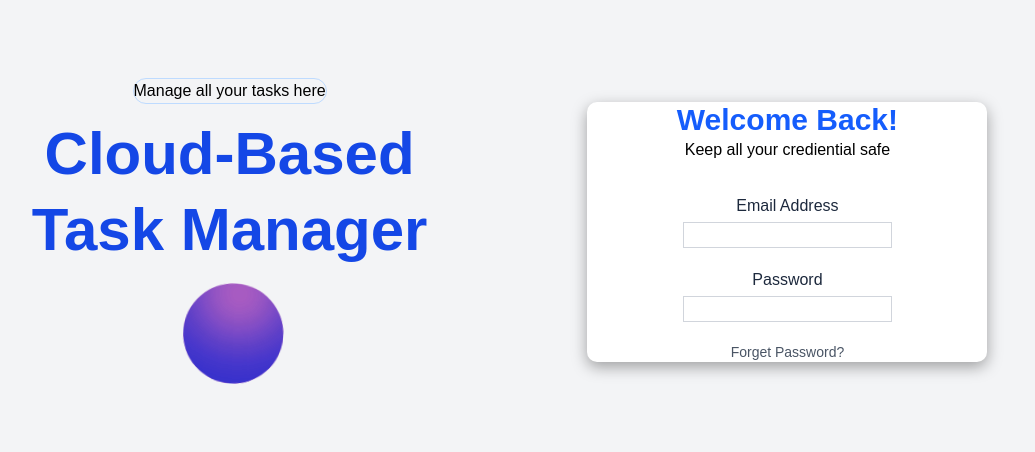
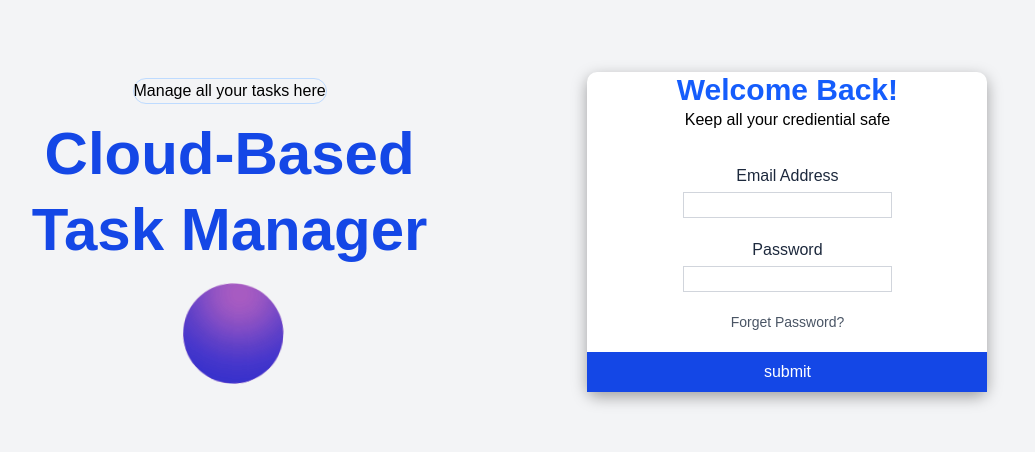
Before and after one commit to htnahddis/TaskManager, a React (Vite) app in the folder client/: page /log-in in a window 1280 px wide. Shown: the part 200-652 px from the top of the page, without its empty margins (41-1076 px from the left). Built offline with nearby package versions, Linux system fonts and the light colour scheme.

Commit message:
Login Frontend Ready

```diff
--- a/client/src/components/Button.jsx
+++ b/client/src/components/Button.jsx
@@ -1,11 +1,16 @@
 import React from 'react'
+import clsx from 'clsx';
 
-function Button() {
-  return (
-    <div>
+const Button = ({icon, className, type, label, onClick = ()=>{} }) => {
+  return (<>
 
-    </div>
+    <button type={type || "button"} className={clsx("px-3 py-2 outline-none round", className)}>
+      <span>
+        {label}
+      </span>
+      {icon && icon}
+    </button></>
   )
 }
 
-export default Button
+export default Button;
--- a/client/src/pages/Login.jsx
+++ b/client/src/pages/Login.jsx
@@ -70,6 +70,13 @@ return (<>
                   register= {register("password",{required: " Password is required!!"})}
                   error = {errors.password? errors.password.message : ""}/>
                 <span className='text-sm text-gray-600  hover:text-blue-600 hover:underline cursor-pointer'>Forget Password?</span>
+                <Button
+
+                type = 'submit'
+                label = 'submit'
+                className = 'w-full h-10 bg-blue-700 text-white'>
+
+                </Button>
 
                 </div>
 
```
